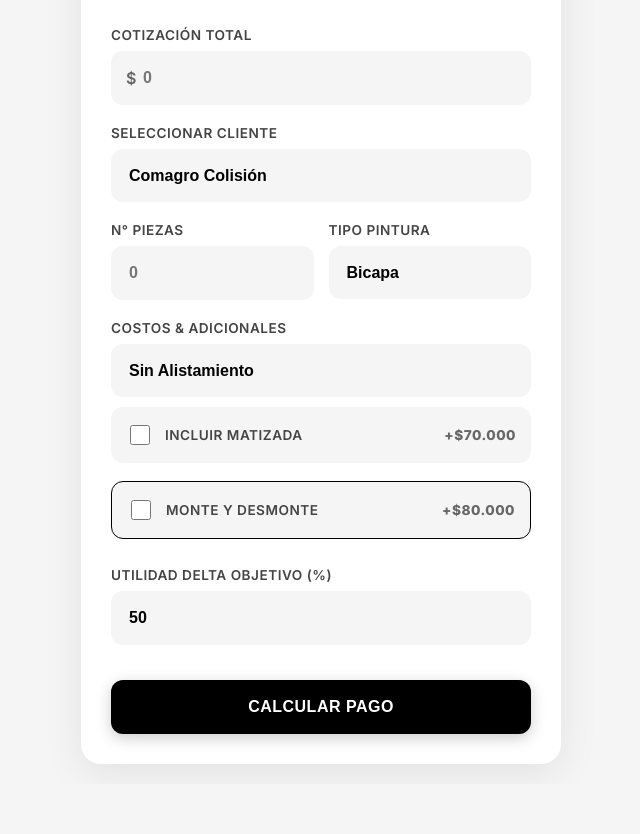
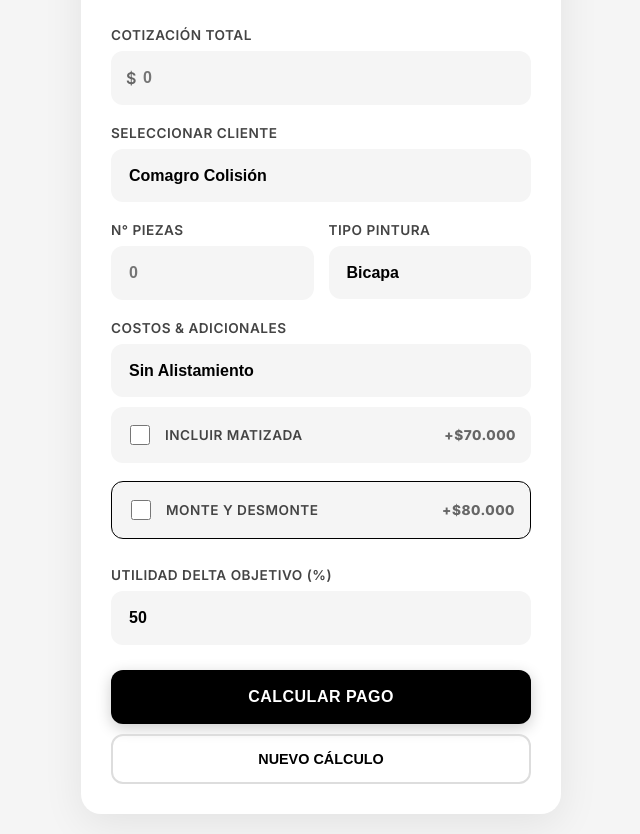
Before and after one commit to nicoding44/costos-delta, a plain HTML site: page index.html in a window 1280 px wide. Shown: the part 110-944 px from the top of the page, without its empty margins (319-959 px from the left). Before the commit the page ends 894 px from the top, so only its background shows below. Drawn offline with Linux system fonts and the light colour scheme.

Commit message:
Add button group and reset functionality
Added a button group for calculation and reset buttons, and implemented a reset function to clear inputs and hide results.

```diff
--- a/index.html
+++ b/index.html
@@ -147,6 +147,14 @@
             color: #666;
         }
 
+        /* Botones */
+        .btn-group {
+            display: flex;
+            flex-direction: column;
+            gap: 10px;
+            margin-top: 25px;
+        }
+
         .btn-calc {
             width: 100%;
             background-color: var(--black);
@@ -158,13 +166,30 @@
             font-weight: 800;
             letter-spacing: 0.5px;
             cursor: pointer;
-            margin-top: 15px;
             box-shadow: 0 4px 15px rgba(0,0,0,0.2);
             transition: transform 0.1s;
         }
 
         .btn-calc:active {
             transform: scale(0.98);
+        }
+
+        /* Botón Reset (Estilo Outline) */
+        .btn-reset {
+            width: 100%;
+            background-color: transparent;
+            color: var(--black);
+            padding: 15px;
+            border: 2px solid #ddd;
+            border-radius: 12px;
+            font-size: 0.9rem;
+            font-weight: 700;
+            cursor: pointer;
+            transition: all 0.2s;
+        }
+
+        .btn-reset:hover {
+            border-color: var(--black);
         }
 
         .results-card {
@@ -314,7 +339,10 @@
         <input type="number" id="utilidad" value="50" placeholder="50" inputmode="numeric">
     </div>
 
-    <button class="btn-calc" onclick="calcularPago()">CALCULAR PAGO</button>
+    <div class="btn-group">
+        <button class="btn-calc" onclick="calcularPago()">CALCULAR PAGO</button>
+        <button class="btn-reset" onclick="resetCalculator()">NUEVO CÁLCULO</button>
+    </div>
 
     <div id="resultados" class="results-card">
         <div class="result-item">
@@ -370,9 +398,8 @@
         // CLIENTE Y DATOS
         const clienteSeleccionado = document.getElementById('cliente').value;
 
-        // PIEZAS (CORRECCIÓN COMA vs PUNTO)
+        // PIEZAS (Corrección coma)
         let piezasRaw = document.getElementById('piezas').value;
-        // Reemplazamos coma por punto para que JS haga el cálculo bien
         piezasRaw = piezasRaw.replace(',', '.');
         const numPiezas = parseFloat(piezasRaw) || 0;
 
@@ -442,6 +469,27 @@
             boxLatonero.scrollIntoView({ behavior: 'smooth', block: 'center' });
         }, 100);
     }
+
+    function resetCalculator() {
+        // Limpiar inputs
+        document.getElementById('cotizacion').value = '';
+        document.getElementById('cliente').selectedIndex = 0; // Vuelve al primero
+        document.getElementById('piezas').value = '';
+        document.getElementById('tipoPintura').selectedIndex = 0;
+        document.getElementById('alistamiento').selectedIndex = 0;
+        document.getElementById('matizada').checked = false;
+        document.getElementById('monteDesmonte').checked = false;
+        document.getElementById('utilidad').value = '50'; // Valor por defecto
+
+        // Ocultar resultados
+        document.getElementById('resultados').style.display = 'none';
+
+        // Poner foco en el primer campo para empezar a escribir de una vez
+        document.getElementById('cotizacion').focus();
+
+        // Scroll hacia arriba suavemente
+        window.scrollTo({ top: 0, behavior: 'smooth' });
+    }
 </script>
 
 </body>
```
